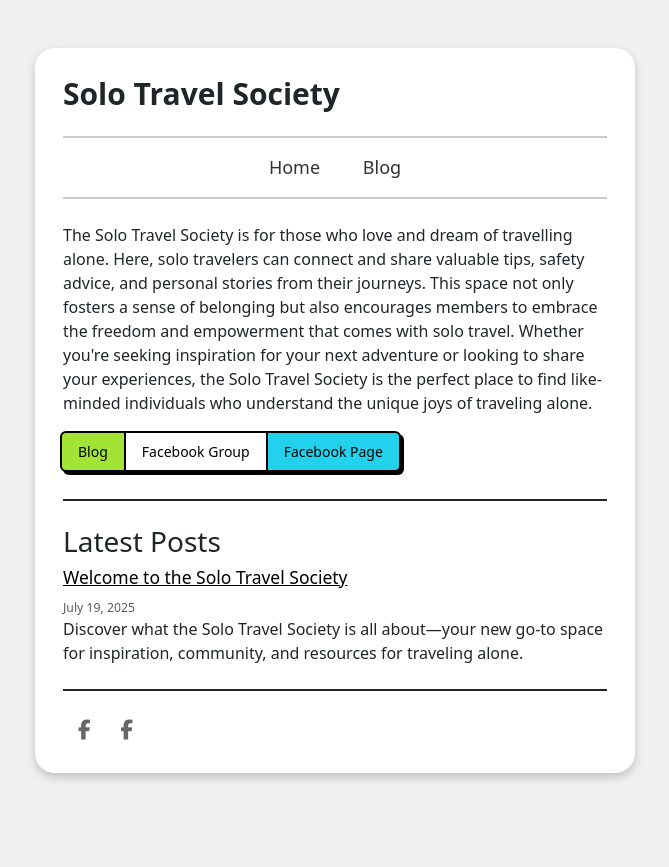
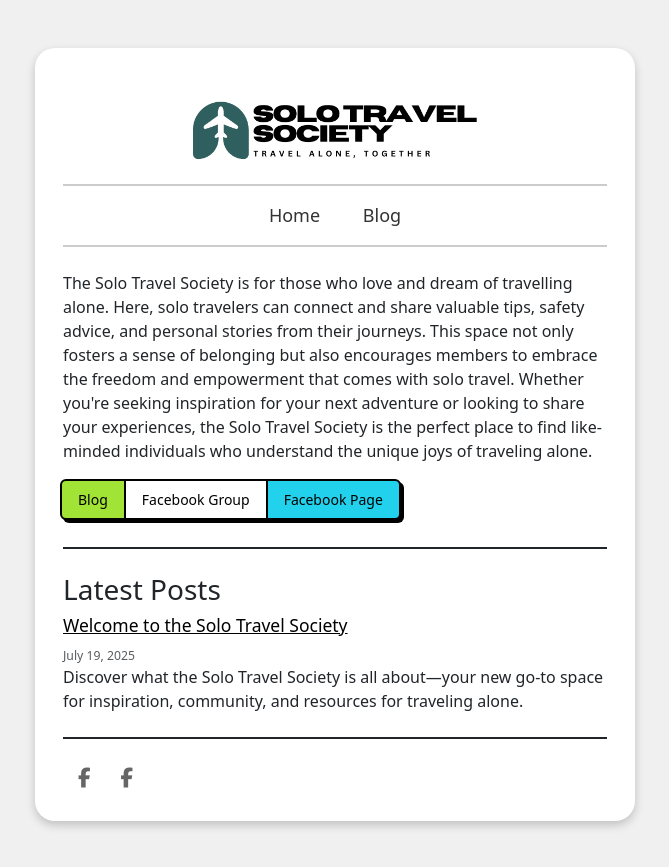
Before and after one commit to solotravelsociety/solotravelsociety.com, a Jekyll site: the page built from index.md, in a window 1280 px wide. Shown: the top 867 px of the page, without its empty margins (305-974 px from the left). Built offline with Jekyll 4.4.1, drawn with Linux system fonts in a browser that asks for light colours; nearby versions of some CDN libraries.

Commit message:
Add logo.

```diff
--- a/assets/css/style.css
+++ b/assets/css/style.css
@@ -155,3 +155,9 @@
   background-color: #333;
   border-radius: 5px;
 }
+
+.site-logo img {
+  max-height: 60px;
+  height: auto;
+  width: auto;
+}
--- a/index.md
+++ b/index.md
@@ -7,7 +7,11 @@
   <div class="wrapper">
     <div class="content">
       <header>
-        <h1 id="awesome-ghost-" class="mb-4">Solo Travel Society</h1>
+        <div class="site-logo text-center my-4">
+          <a href="{{ '/' | relative_url }}">
+            <img src="{{ '/assets/images/logo.png' | relative_url }}" alt="Solo Travel Society" height="48">
+          </a>
+        </div>
         <nav class="main-nav text-center my-4">
         <ul class="nav-menu list-inline">
           <li class="list-inline-item active"><a href="{{ '/' | relative_url }}">Home</a></li>
```
Also changed, not shown: assets/images/logo.png (added).
